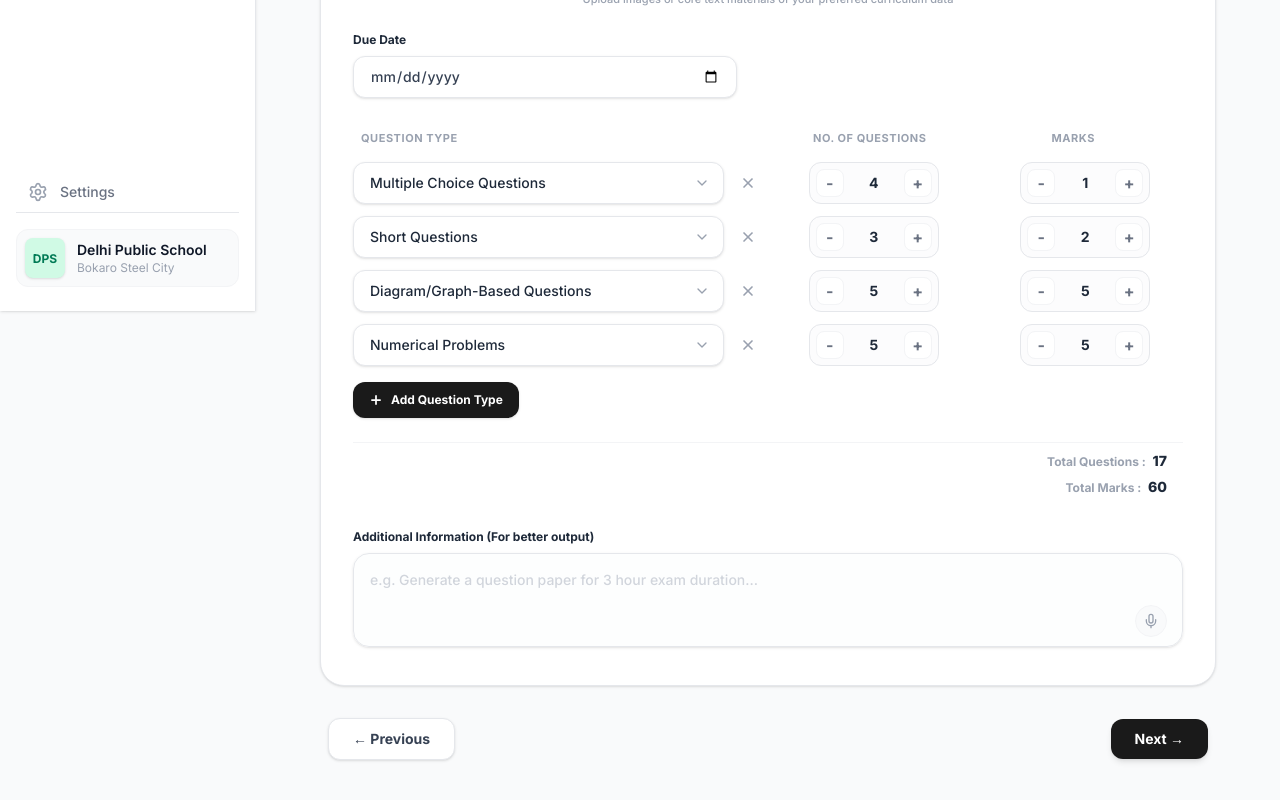
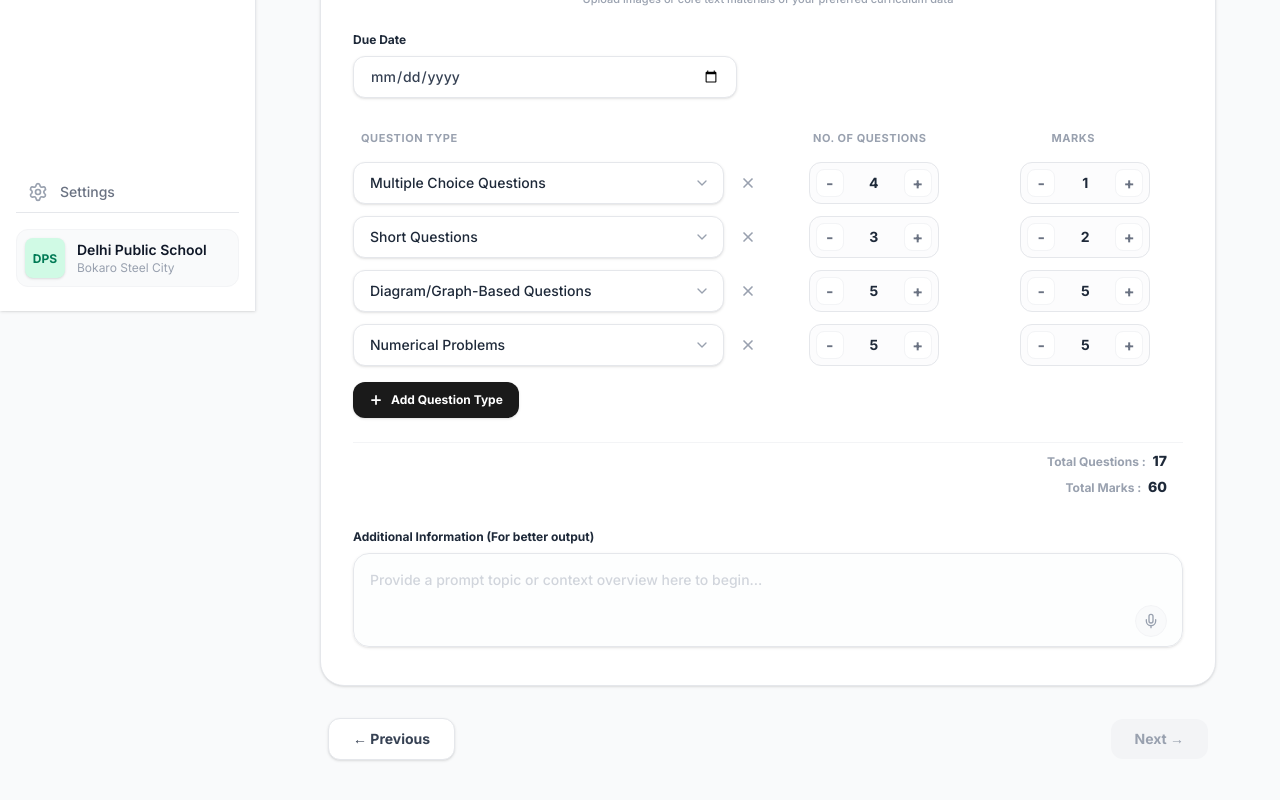
Before and after one commit to Vipul-0503/VedaAI_assessment_creator, a Next.js app in the folder frontend/: page /create in a window 1280 px wide. Shown: the part 489-1289 px from the top of the page. Built offline with nearby package versions, Linux system fonts and the light colour scheme.

Commit message:
feat: add robust guardrails and form validation to create assignment page

```diff
--- a/frontend/src/app/create/page.tsx
+++ b/frontend/src/app/create/page.tsx
@@ -58,7 +58,12 @@ export default function CreateAssignment() {
   const totalQuestions = rows.reduce((sum, r) => sum + r.count, 0);
   const totalMarks = rows.reduce((sum, r) => sum + (r.count * r.marks), 0);
 
+  // GUARDRAIL: Form validation logic to protect backend context ingestion pipelines
+  const isFormValid = selectedFile !== null || additionalInfo.trim().length > 0;
+
   const handleSubmit = async () => {
+    if (!isFormValid) return; // Halt execution if requirements are bypassed
+
     const extractedTopic = additionalInfo.trim() || "Uploaded Document Assessment";
 
     setLoading(true);
@@ -76,9 +81,10 @@ export default function CreateAssignment() {
 
     try {
       const response = await fetch("http://localhost:5000/api/assessments", {
+        withCredentials: true,
         method: "POST",
         body: formData,
-      });
+      } as any);
       if (response.ok) {
         const savedAssessment = await response.json();
         const assessmentId = savedAssessment._id || savedAssessment.id;
@@ -171,7 +177,6 @@ export default function CreateAssignment() {
           ) : (
             <div>
               <p className="text-sm font-semibold text-gray-700">Choose a file or drag & drop it here</p>
-              {/* FIXED: Label matches extended office document parsing schemas */}
               <p className="text-xs text-gray-400 mt-0.5">JPEG, PNG, PDF, DOCX, PPTX up to 10MB</p>
             </div>
           )}
@@ -263,7 +268,7 @@ export default function CreateAssignment() {
           <div className="relative">
             <textarea
               rows={3}
-              placeholder="e.g. Generate a question paper for 3 hour exam duration..."
+              placeholder="Provide a prompt topic or context overview here to begin..."
               value={additionalInfo}
               onChange={(e) => setAdditionalInfo(e.target.value)}
               className="w-full p-4 pr-12 border border-gray-200 rounded-2xl text-sm focus:outline-none resize-none text-gray-800 font-medium bg-gray-50/30 focus:bg-white placeholder-gray-300 transition-all shadow-sm"
@@ -280,14 +285,25 @@ export default function CreateAssignment() {
         <button type="button" onClick={() => router.back()} className="border border-gray-200 bg-white px-6 py-2.5 rounded-xl text-sm font-bold text-gray-700 shadow-sm hover:bg-gray-50">
           ← Previous
         </button>
+        <div className="relative group">
           <button
             type="button"
             onClick={handleSubmit}
-          disabled={loading}
-          className="bg-[#1a1a1a] hover:bg-black text-white px-6 py-2.5 rounded-xl text-sm font-bold shadow-md flex items-center gap-2 disabled:opacity-50"
+            disabled={loading || !isFormValid}
+            className={`text-sm font-bold px-6 py-2.5 rounded-xl shadow-md flex items-center gap-2 transition-all duration-200 ${
+              isFormValid
+                ? "bg-[#1a1a1a] hover:bg-black text-white cursor-pointer"
+                : "bg-gray-100 text-gray-400 cursor-not-allowed shadow-none"
+            }`}
           >
             {loading ? <><Loader2 className="h-4 w-4 animate-spin" /> Generating...</> : <>Next →</>}
           </button>
+          {!isFormValid && (
+            <div className="absolute bottom-full right-0 mb-2 hidden group-hover:block bg-gray-800 text-white text-[10px] py-1 px-2.5 rounded-md whitespace-nowrap shadow-md font-medium z-10">
+              Please upload a document or provide text context to generate.
+            </div>
+          )}
+        </div>
       </div>
     </div>
   );
```
Lines whose indentation alone changed are shown as unchanged.
